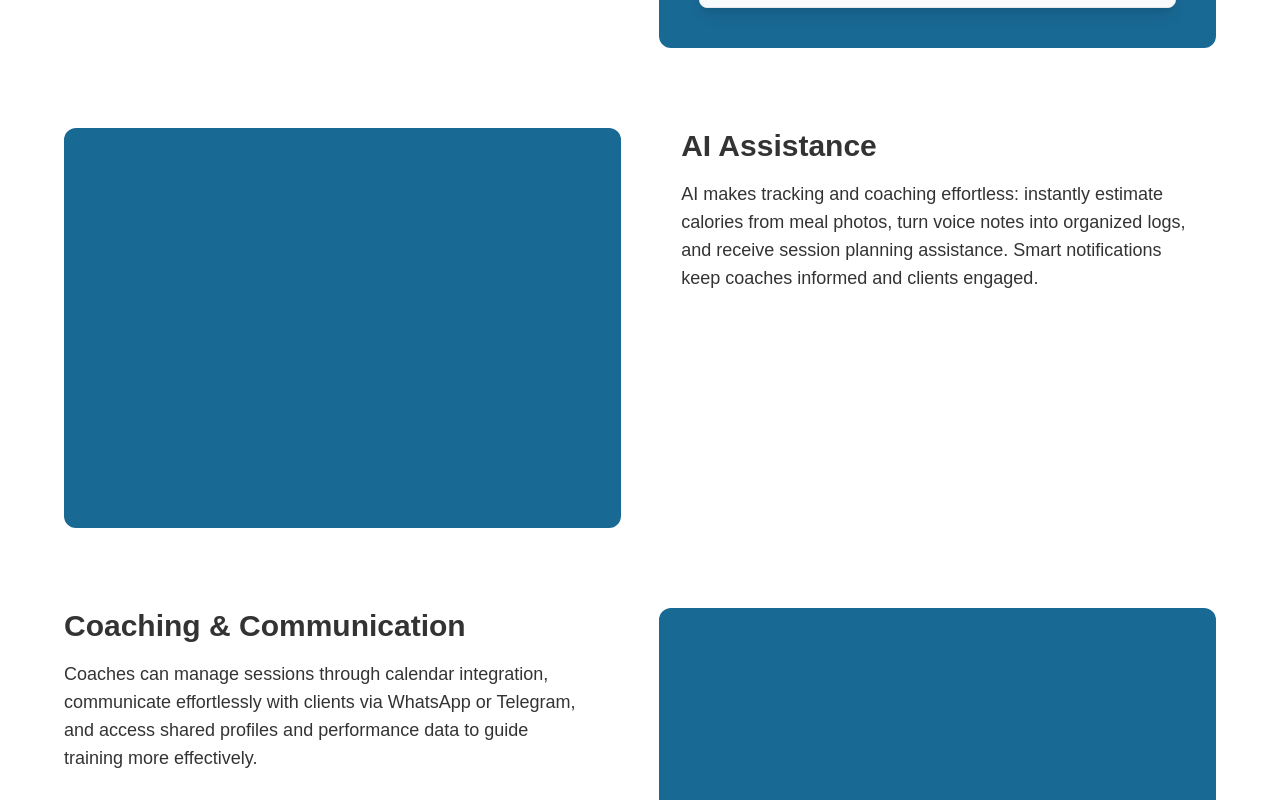
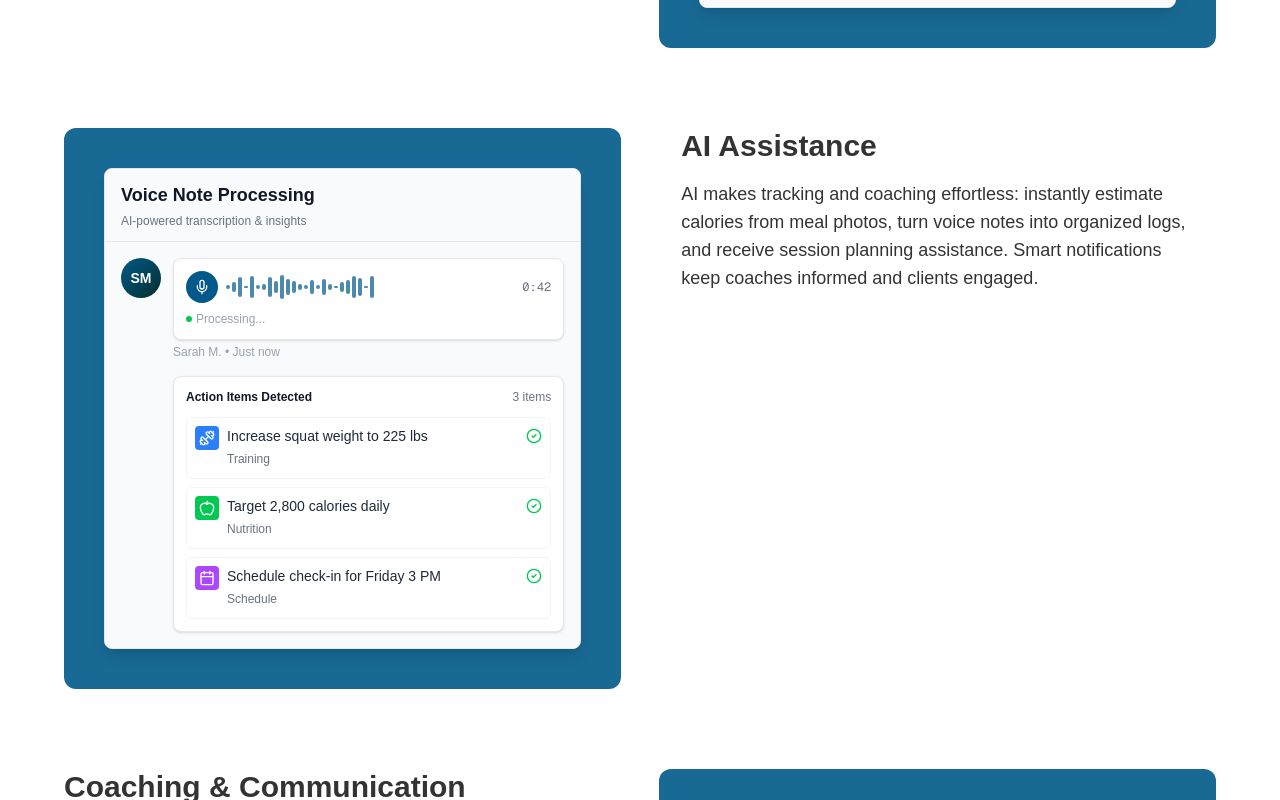
Before and after one commit to followthepattern/strv-website, a Next.js app: page / in a window 1280 px wide. Shown: the part 1720-2520 px from the top of the page. Built offline with nearby package versions, Linux system fonts and the light colour scheme.

Commit message:
Implements voice note processing

```diff
--- /dev/null
+++ b/app/components/VoiceToText.tsx
@@ -0,0 +1,129 @@
+import React from 'react';
+import { Mic, CheckCircle2, Calendar, Dumbbell, Apple } from 'lucide-react';
+
+interface ActionItem {
+  id: string;
+  icon: React.ReactNode;
+  text: string;
+  category: 'training' | 'nutrition' | 'schedule';
+  color: string;
+}
+
+const actionItems: ActionItem[] = [
+  {
+    id: '1',
+    icon: <Dumbbell className="w-4 h-4" />,
+    text: 'Increase squat weight to 225 lbs',
+    category: 'training',
+    color: 'bg-blue-500'
+  },
+  {
+    id: '2',
+    icon: <Apple className="w-4 h-4" />,
+    text: 'Target 2,800 calories daily',
+    category: 'nutrition',
+    color: 'bg-green-500'
+  },
+  {
+    id: '3',
+    icon: <Calendar className="w-4 h-4" />,
+    text: 'Schedule check-in for Friday 3 PM',
+    category: 'schedule',
+    color: 'bg-purple-500'
+  }
+];
+
+export default function VoiceToText() {
+  return (
+    <div className="bg-white rounded-lg shadow-lg border border-gray-200 overflow-hidden h-full max-h-[500px] flex flex-col">
+      {/* Header */}
+      <div className="bg-gray-50 border-b border-gray-200 px-4 py-3">
+        <h3 className="text-lg font-semibold text-gray-900">Voice Note Processing</h3>
+        <p className="text-xs text-gray-500 mt-1">AI-powered transcription & insights</p>
+      </div>
+
+      {/* Content */}
+      <div className="flex-1 overflow-y-auto p-4 space-y-4 bg-gray-50">
+        {/* Voice Message Bubble */}
+        <div className="flex items-start gap-3">
+          <div className="flex-shrink-0 w-10 h-10 rounded-full bg-gradient-to-br from-sky-800 to-teal-950 flex items-center justify-center">
+            <span className="text-white font-bold text-sm">SM</span>
+          </div>
+          <div className="flex-1">
+            <div className="bg-white rounded-lg shadow-sm border border-gray-200 p-3">
+              <div className="flex items-center gap-2 mb-2">
+                <div className="w-8 h-8 rounded-full bg-sky-800 flex items-center justify-center">
+                  <Mic className="w-4 h-4 text-white" />
+                </div>
+                <div className="flex-1">
+                  <div className="h-6 flex items-center gap-0.5">
+                    {[...Array(25)].map((_, i) => (
+                      <div
+                        key={i}
+                        className="w-1 bg-sky-800 rounded-full"
+                        style={{
+                          height: `${Math.random() * 100}%`,
+                          opacity: 0.7
+                        }}
+                      />
+                    ))}
+                  </div>
+                </div>
+                <span className="text-xs text-gray-500 font-mono">0:42</span>
+              </div>
+              <div className="text-xs text-gray-400 flex items-center gap-1">
+                <div className="w-1.5 h-1.5 bg-green-500 rounded-full animate-pulse"></div>
+                Processing...
+              </div>
+            </div>
+            <p className="text-xs text-gray-400 mt-1">Sarah M. • Just now</p>
+          </div>
+        </div>
+
+        {/* Action Items */}
+        <div className="ml-13">
+          <div className="bg-white rounded-lg shadow-sm border border-gray-200 p-3">
+            <div className="flex items-center justify-between mb-3">
+              <span className="text-xs font-semibold text-gray-900">Action Items Detected</span>
+              <span className="text-xs text-gray-500">{actionItems.length} items</span>
+            </div>
+            <div className="space-y-2">
+              {actionItems.map((item, index) => (
+                <div
+                  key={item.id}
+                  className="flex items-start gap-2 p-2 rounded-md hover:bg-gray-50 transition-colors border border-gray-100"
+                  style={{
+                    animation: `slideIn 0.3s ease-out ${index * 0.1}s both`
+                  }}
+                >
+                  <div className={`flex-shrink-0 w-6 h-6 ${item.color} rounded flex items-center justify-center text-white`}>
+                    {item.icon}
+                  </div>
+                  <div className="flex-1">
+                    <p className="text-sm text-gray-800">{item.text}</p>
+                    <span className="text-xs text-gray-500 capitalize">{item.category}</span>
+                  </div>
+                  <CheckCircle2 className="w-4 h-4 text-green-500 flex-shrink-0 mt-0.5" />
+                </div>
+              ))}
+            </div>
+          </div>
+        </div>
+
+      </div>
+
+      <style jsx>{`
+        @keyframes slideIn {
+          from {
+            opacity: 0;
+            transform: translateX(-10px);
+          }
+          to {
+            opacity: 1;
+            transform: translateX(0);
+          }
+        }
+      `}</style>
+    </div>
+  );
+}
--- a/app/components/feature.tsx
+++ b/app/components/feature.tsx
@@ -45,7 +45,7 @@ interface FeatureFrameProps {
 
 export function FeatureFrame({ children, className }: FeatureFrameProps) {
     return (
-        <div className={classNames(className, "bg-sky-800/90 rounded-xl w-full h-100 basis-1/2 p-5 sm:p-10")}>
+        <div className={classNames(className, "bg-sky-800/90 rounded-xl w-full basis-1/2 p-5 sm:p-10")}>
             {children}
         </div>
     )
--- a/app/page.tsx
+++ b/app/page.tsx
@@ -6,6 +6,7 @@ import SpinnerIcon from "./icons/SpinnerIcon";
 import classNames from "classnames";
 import { Card, Title, Body, FeatureFrame } from "./components/feature";
 import CalendarDayView from "./components/CalendarDayView";
+import VoiceToText from "./components/VoiceToText";
 
 export default function Home() {
   const [email, setEmail] = useState("");
@@ -145,8 +146,10 @@ export default function Home() {
                   <CalendarDayView />
                 </FeatureFrame>
               </div>
-              <div className="flex flex-col-reverse sm:flex-row gap-10 h-100">
-                <FeatureFrame />
+              <div className="flex flex-col-reverse sm:flex-row gap-10">
+                <FeatureFrame>
+                  <VoiceToText />
+                </FeatureFrame>
                 <Card className="sm:pl-5">
                   <Title>
                     AI Assistance
@@ -157,7 +160,7 @@ export default function Home() {
                   </Body>
                 </Card>
               </div>
-              <div className="flex flex-col sm:flex-row gap-10 h-100">
+              <div className="flex flex-col sm:flex-row gap-10">
                 <Card>
                   <Title>
                     Coaching & Communication
```
